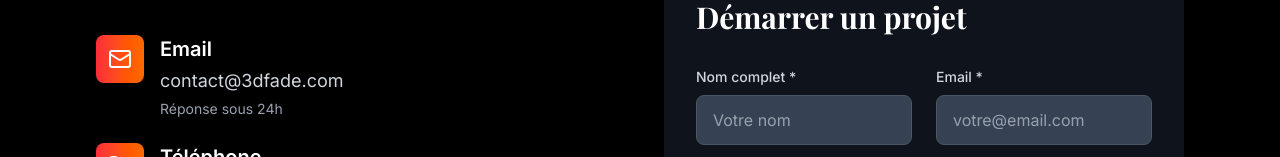
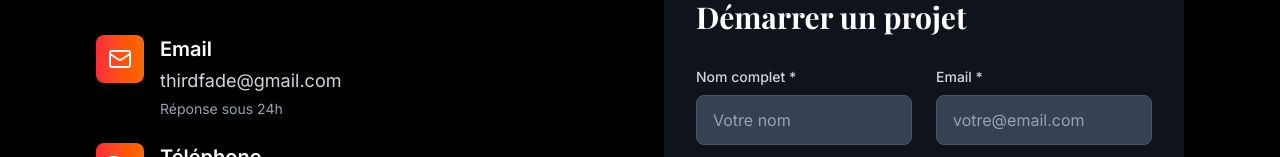
Before and after one commit to ali-hbl/3dfade, a Next.js app: page /contact in a window 1280 px wide. Shown: the part 477-634 px from the top of the page. Built offline with nearby package versions, Linux system fonts and the light colour scheme; a web font is replaced by a local one.

Commit message:
refactor: mail address

```diff
--- a/src/app/contact/page.tsx
+++ b/src/app/contact/page.tsx
@@ -46,7 +46,7 @@ export default function Contact() {
     {
       icon: Mail,
       title: 'Email',
-      details: 'contact@3dfade.com',
+      details: 'thirdfade@gmail.com',
       description: 'Réponse sous 24h',
     },
     {
```
